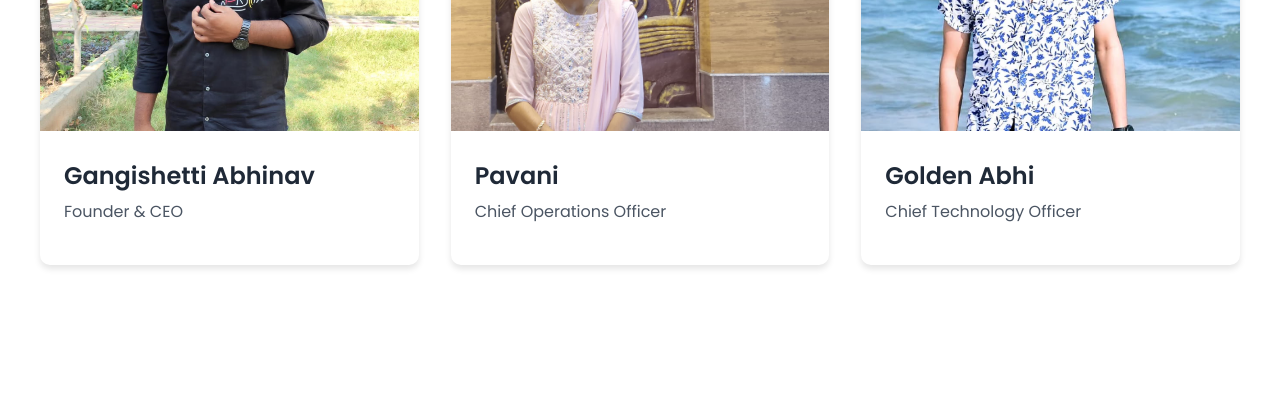
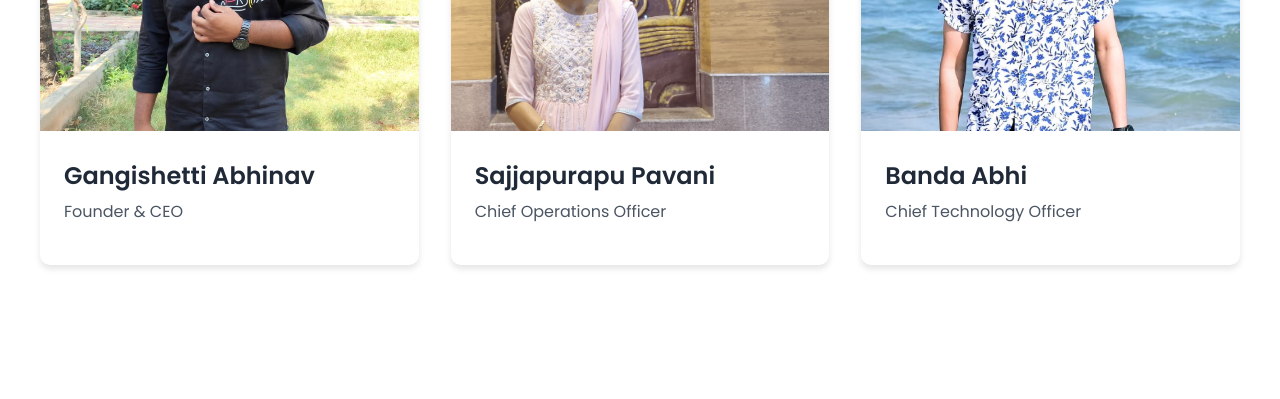
Before and after one commit to ABHINAV118-SOURCE/cars-rental, a plain HTML site: page pages/about.html in a window 1280 px wide. Shown: the part 2711-3110 px from the top of the page. Drawn offline with nearby package versions, Linux system fonts and the light colour scheme.

Commit message:
Update about.html

```diff
--- a/pages/about.html
+++ b/pages/about.html
@@ -123,12 +123,12 @@
                 </div>
                 <div class="team-member">
                     <img src="../images/coo.jpg" alt="COO">
-                    <h3>Pavani</h3>
+                    <h3>Sajjapurapu Pavani</h3>
                     <p>Chief Operations Officer</p>
                 </div>
                 <div class="team-member">
                     <img src="../images/CTO.png" alt="CTO">
-                    <h3>Golden Abhi</h3>
+                    <h3>Banda Abhi</h3>
                     <p>Chief Technology Officer</p>
                 </div>
             </div>
```
